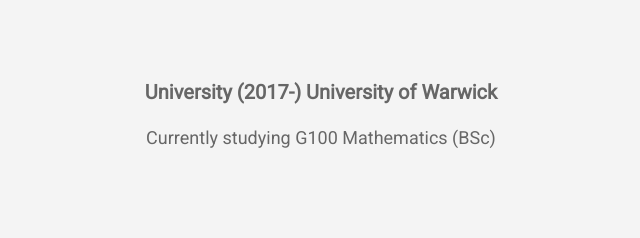
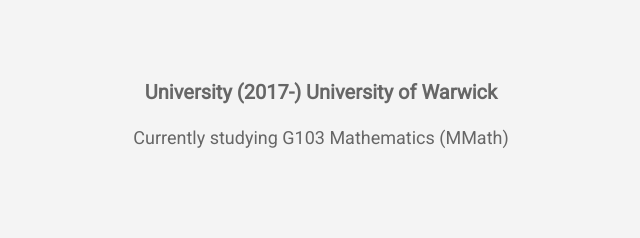
Before and after one commit to jkrules/mywebsite, a plain HTML site: page index.html in a window 1280 px wide. Shown: the part 4642-4880 px from the top of the page, 319-959 px from the left. Drawn offline with nearby package versions, Linux system fonts and the light colour scheme.

Commit message:
Minor update to the content.

```diff
--- a/index.html
+++ b/index.html
@@ -242,7 +242,7 @@
       University (2017-) University of Warwick
     </h6>
     <p>
-      Currently studying G100 Mathematics (BSc)
+      Currently studying G103 Mathematics (MMath)
     </p>
   </section>
 
```
